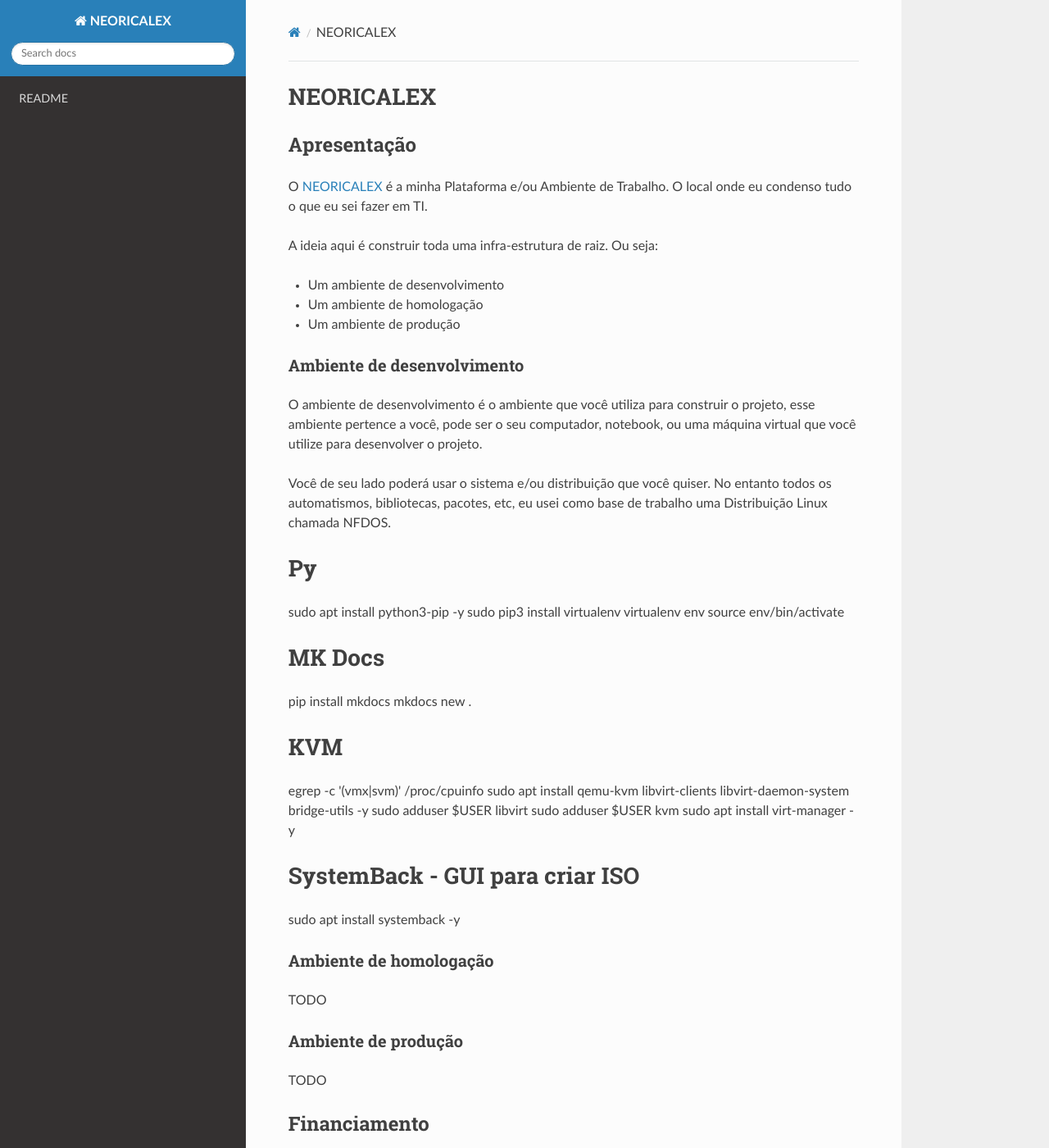
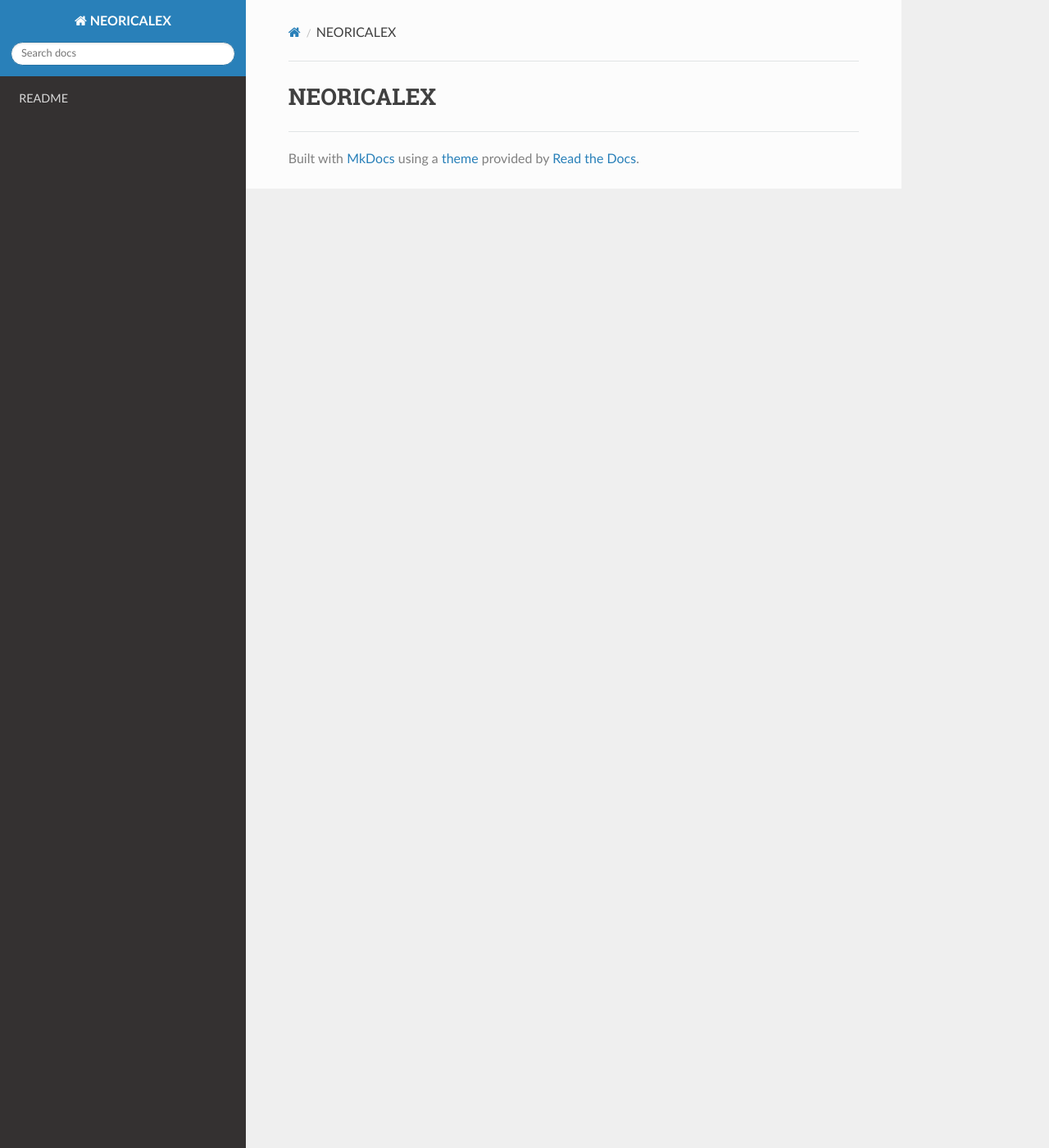
Before and after one commit to Vman45/neoricalex, an MkDocs documentation site: the page built from docs/index.md, in a window 1280 px wide and 1400 px high. Shown: the whole window at 82% size. Built offline with MkDocs 1.6.1, drawn with Linux system fonts in a browser that asks for light colours; nearby versions of some CDN libraries; some of the changed text lies outside the part shown.

```diff
--- a/docs/index.md
+++ b/docs/index.md
@@ -1,58 +1 @@
 # NEORICALEX
-
-## Apresentação
-
-O [NEORICALEX](https://neoricalex.com.br) é a minha Plataforma e/ou Ambiente de Trabalho. O local onde eu condenso tudo o que eu sei fazer em TI.
-
-A ideia aqui é construir toda uma infra-estrutura de raiz. Ou seja:
-
-* Um ambiente de desenvolvimento
-* Um ambiente de homologação
-* Um ambiente de produção
-
-### Ambiente de desenvolvimento
-
-O ambiente de desenvolvimento é o ambiente que você utiliza para construir o projeto, esse ambiente pertence a você, pode ser o seu computador, notebook, ou uma máquina virtual que você utilize para desenvolver o projeto.
-
-Você de seu lado poderá usar o sistema e/ou distribuição que você quiser. No entanto todos os automatismos, bibliotecas, pacotes, etc, eu usei como base de trabalho uma Distribuição Linux chamada NFDOS.
-
-# Py
-sudo apt install python3-pip -y
-sudo pip3 install virtualenv
-virtualenv env
-source env/bin/activate
-
-# MK Docs
-pip install mkdocs
-mkdocs new .
-
-# KVM
-egrep -c '(vmx|svm)' /proc/cpuinfo
-sudo apt install qemu-kvm libvirt-clients libvirt-daemon-system bridge-utils -y
-sudo adduser $USER libvirt
-sudo adduser $USER kvm
-sudo apt install virt-manager -y
-
-# SystemBack - GUI para criar ISO
-sudo apt install systemback -y
-
-
-
-### Ambiente de homologação
-
-TODO
-
-### Ambiente de produção
-
-TODO
-
-## Financiamento
-
-Gostou do projeto, e está afim de ajudar seu desenvolvimento financeiramente?
-Ajude via [Paypal](https://www.paypal.me/AleexFL).
-
-Obrigado desde já pelo "café" :-)
-
-## Licença
-
-[LICENÇA PÚBLICA GERAL GNU (Versão 2, junho de 1991)](./LICENSE)
```
Also changed, not shown: README.md (+41 -8 lines).
